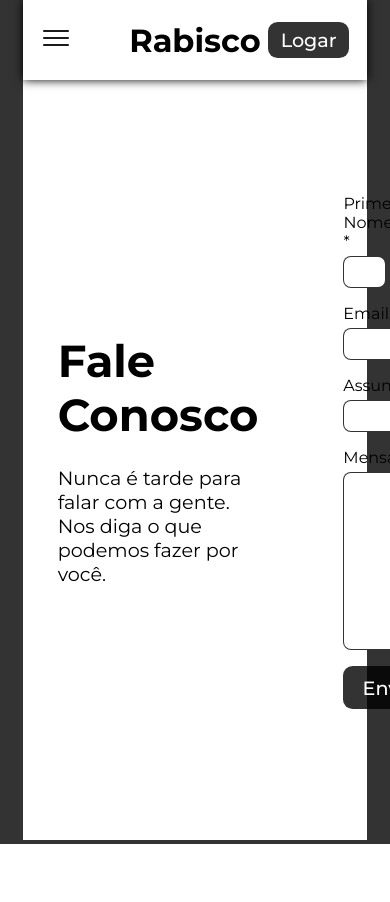
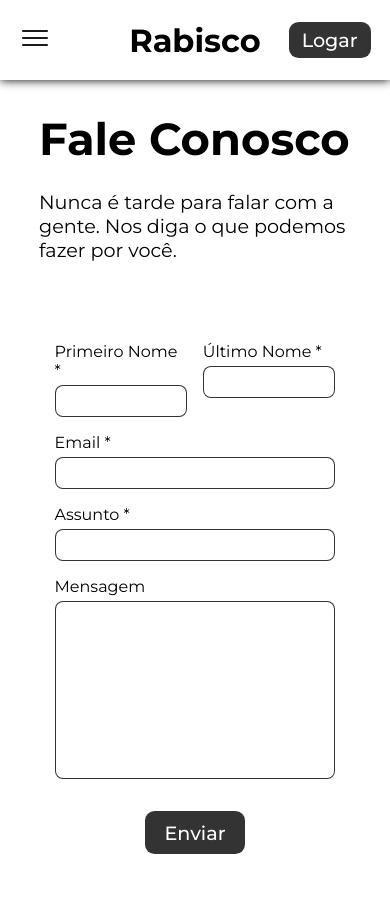
Before and after one commit to araujorafael9201/rabisco-galeria, a PHP site: page /contact.html in a window 390 px wide; the page is wider, and only the part inside the window is pictured. Before the commit the page ends 844 px from the top of that part, so only its background shows below. Run offline with PHP 8.4, Linux system fonts and the light colour scheme; some web fonts are replaced.

Commit message:
little changes in contact

```diff
--- a/contact.html
+++ b/contact.html
@@ -11,6 +11,9 @@
 
     <!-- HEADER STYLE -->
     <link rel="stylesheet" href="css/header.css">
+
+    <!-- CONTACT SCRIPT -->
+    <script src="js/contact.js" defer></script>
 </head>
 <body>
 
@@ -61,6 +64,7 @@
                 <p>Mensagem</p>
                 <textarea name="" id="" rows="10"></textarea>
             </div>
+            <div class="line" id="message"></div>
             <div class="line">
                 <input type="submit" value="Enviar">
             </div>
--- a/css/contact.css
+++ b/css/contact.css
@@ -109,6 +109,7 @@ main .right form input[type="submit"] {
     font-weight: 500;
 }
 
+/*** RESPONSIVENESS ***/
 @media (min-width: 950px) {
     main {
         padding: 2rem 15%;
@@ -119,3 +120,16 @@ main .right form input[type="submit"] {
         padding: 2rem 23%;
     }
 }
+
+@media (max-width: 780px) {
+    main {
+        display: flex;
+        flex-direction: column;
+    }
+}
+
+@media (max-width: 420px) {
+    body {
+        padding: 0;
+    }
+}
--- /dev/null
+++ b/js/contact.js
@@ -0,0 +1,12 @@
+const inputFields = {
+    "firstName": document.querySelector("form input[name='first_name']")
+}
+
+const submitButton = document.querySelector("form input[type='submit']")
+const form = document.querySelector("form")
+
+form.addEventListener('submit', (e) => {
+    e.preventDefault()
+})
+
+submitButton.addEventListener('click', () => { console.log(inputFields.firstName.value) })
```
